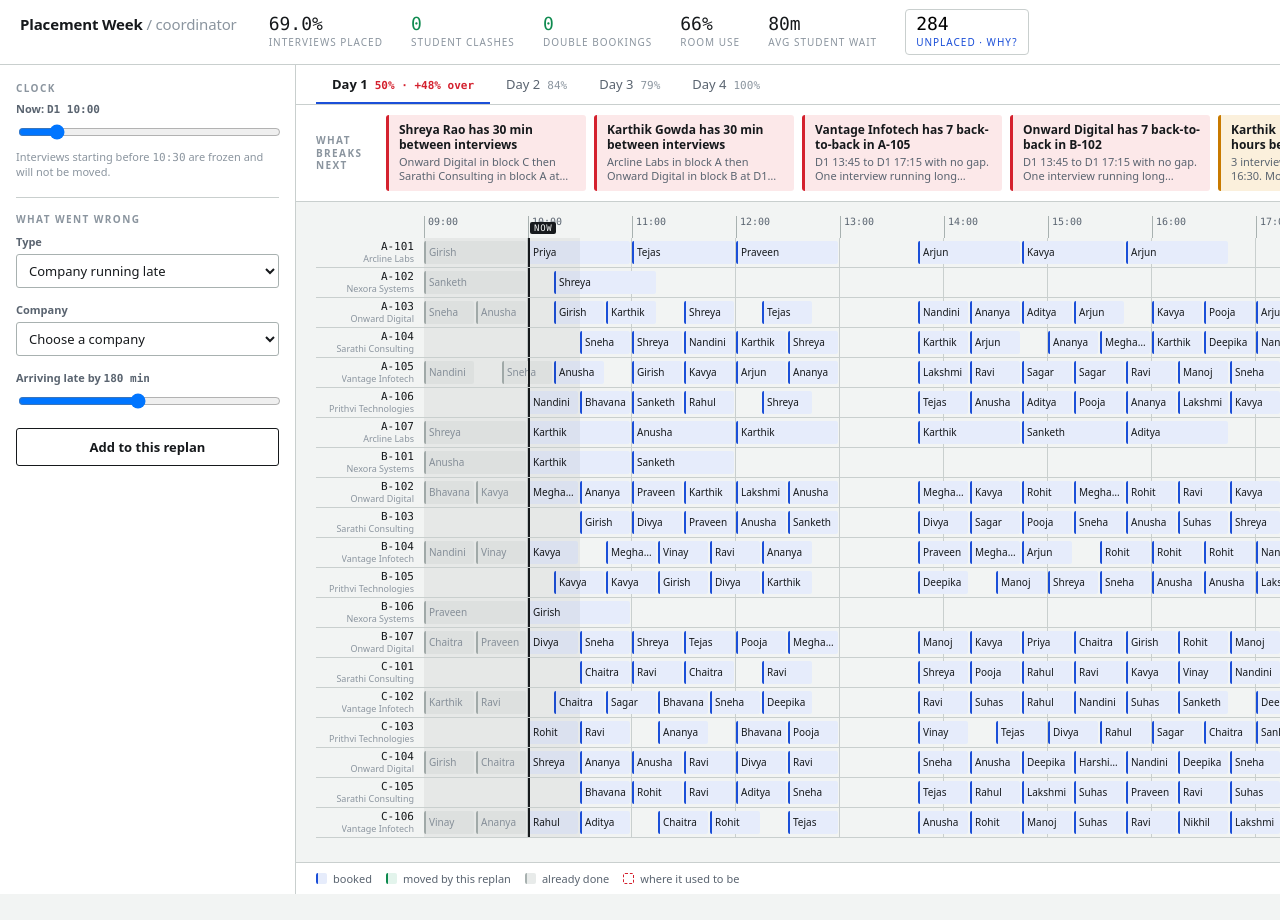
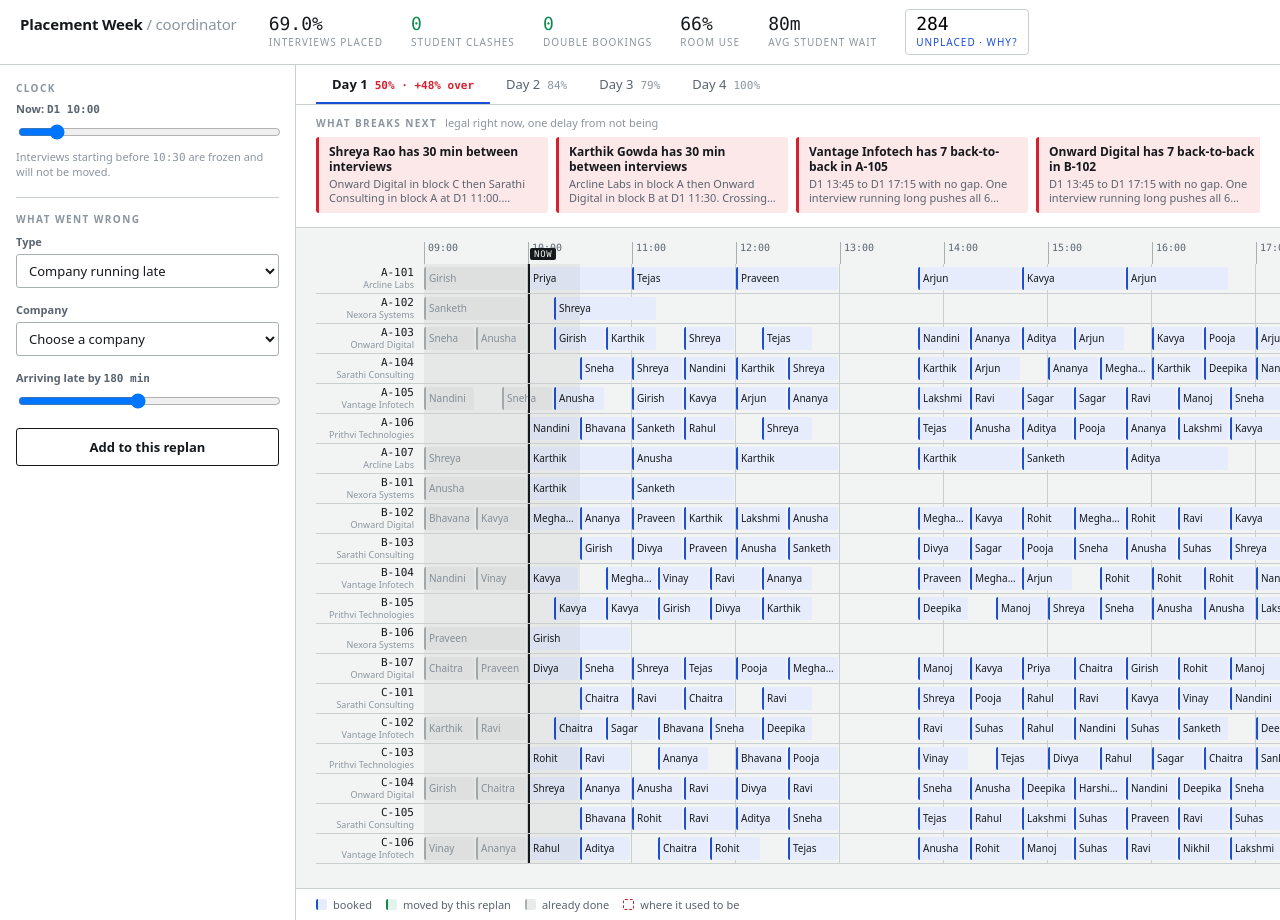
Before and after one commit to bsrsanketh7-ai/placement-week-scheduler, a Next.js app: page / in a window 1280 px wide. Before the commit the page ends 894 px from the top, so only its background shows below. Built offline with nearby package versions, Linux system fonts and the light colour scheme.

Commit message:
Add upcoming conflict detection to the coordinator view

```diff
--- a/app/globals.css
+++ b/app/globals.css
@@ -154,26 +154,37 @@ html, body {
  * "legal but fragile".
  */
 .risks {
+  padding: 10px 20px 12px;
+  border-bottom: 1px solid var(--rule);
+  background: var(--panel);
+}
+
+/* The label sits above the cards rather than beside them. Inline, it scrolled
+   away with the row and the strip lost its heading entirely. */
+.risks-title {
+  display: flex;
+  align-items: baseline;
+  gap: 8px;
+  margin-bottom: 7px;
+}
+.risks-hint {
+  text-transform: none;
+  letter-spacing: 0;
+  font-weight: 400;
+  font-size: 11px;
+  color: var(--ink-faint);
+}
+
+.risks-row {
   display: flex;
   align-items: stretch;
   gap: 8px;
-  padding: 10px 20px;
-  border-bottom: 1px solid var(--rule);
-  background: var(--panel);
   overflow-x: auto;
-}
-
-.risks-title {
-  flex: 0 0 auto;
-  align-self: center;
-  padding-right: 6px;
-  max-width: 62px;
-  line-height: 1.25;
+  padding-bottom: 2px;
 }
 
 .risk {
-  flex: 0 1 260px;
-  min-width: 200px;
+  flex: 0 0 232px;
   display: flex;
   flex-direction: column;
   gap: 3px;
@@ -239,15 +250,21 @@ html, body {
   line-height: 1.1;
   color: var(--ink);
 }
+/* width, not max-width. In a flex-end column an over-wide child overflows to
+   the LEFT and gets clipped there, so "Sarathi Consulting" renders as
+   "rathi Consulting" with no ellipsis to warn you. Pinning the width makes the
+   truncation happen at the end, where a reader expects it. */
 .rl-company {
+  width: 100%;
+  text-align: right;
   font-size: 9px;
   line-height: 1.1;
   color: var(--ink-faint);
-  max-width: 100%;
   overflow: hidden;
   text-overflow: ellipsis;
   white-space: nowrap;
 }
+.rl-room { width: 100%; text-align: right; }
 .roomlabel.retired .rl-room { color: var(--red); text-decoration: line-through; }
 
 .track {
--- a/app/page.tsx
+++ b/app/page.tsx
@@ -357,13 +357,18 @@ export default function Dashboard() {
 
           {view.risks.length > 0 && (
             <div className="risks">
-              <span className="eyebrow risks-title">What breaks next</span>
+              <div className="eyebrow risks-title">
+                What breaks next
+                <span className="risks-hint">legal right now, one delay from not being</span>
+              </div>
+              <div className="risks-row">
                 {view.risks.map((r) => (
                   <div key={r.id} className={`risk ${r.severity.toLowerCase()}`} title={r.detail}>
                     <span className="risk-head">{r.headline}</span>
                     <span className="risk-detail">{r.detail}</span>
                   </div>
                 ))}
+              </div>
             </div>
           )}
 
```
Lines whose indentation alone changed are shown as unchanged.
